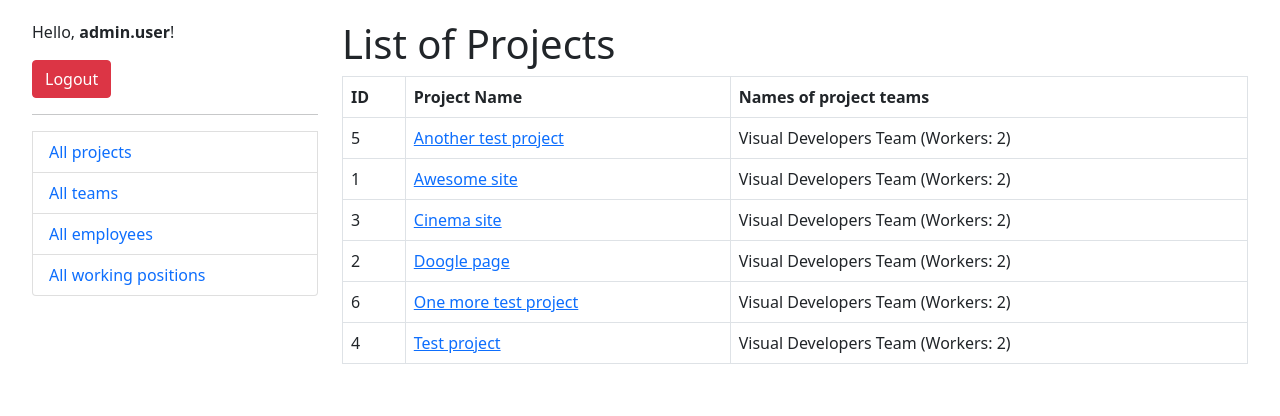
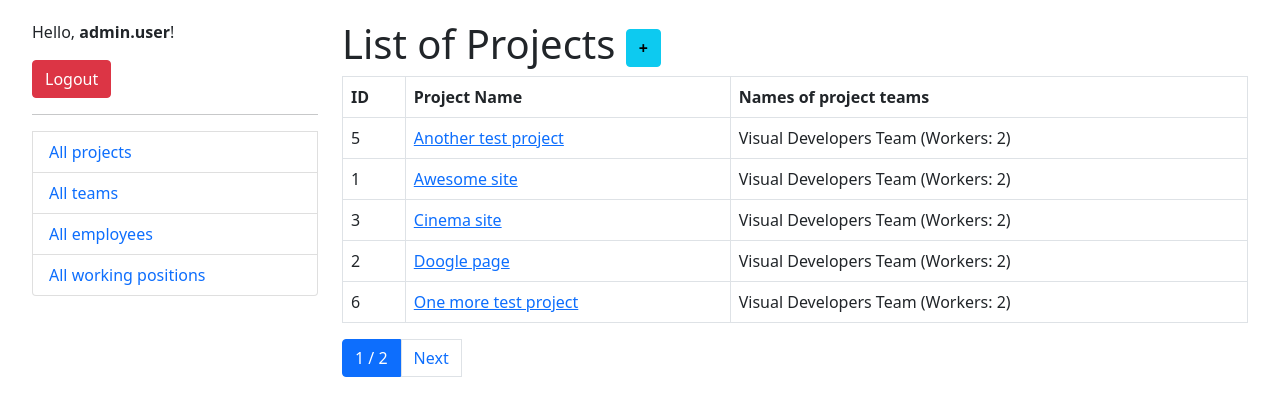
Before and after one commit to serg121192/task-manager, a Django app: page /manager/projects/ in a window 1280 px wide. Shown: the top 416 px of the page. Run offline with Django 5.2, Linux system fonts and the light colour scheme; a user stored in the database is signed in; data comes from the database, SQL or seed files in the repository; both versions use the stored data as it was after the commit.

Commit message:
Implemented a pagination to list pages

```diff
--- a/manager/views.py
+++ b/manager/views.py
@@ -36,6 +36,7 @@ class ProjectListView(LoginRequiredMixin, generic.ListView):
     model = Project
     context_object_name = "projects"
     template_name = "manager/project_list.html"
+    paginate_by = 5
 
 
 class ProjectDetailView(LoginRequiredMixin, generic.DetailView):
@@ -56,10 +57,16 @@ class ProjectDetailView(LoginRequiredMixin, generic.DetailView):
         return context
 
 
+class ProjectCreateView(LoginRequiredMixin, generic.CreateView):
+    model = Project
+    template_name = "manager/project_create.html"
+
+
 class TeamListView(LoginRequiredMixin, generic.ListView):
     model = Team
     context_object_name = "teams"
     template_name = "manager/teams_list.html"
+    paginate_by = 5
 
 
 class TeamDetailView(LoginRequiredMixin, generic.DetailView):
@@ -79,6 +86,7 @@ class PositionListView(LoginRequiredMixin, generic.ListView):
     model = Position
     context_object_name = "positions"
     template_name = "manager/position_list.html"
+    paginate_by = 10
 
 
 class PositionDetailView(LoginRequiredMixin, generic.DetailView):
@@ -99,6 +107,7 @@ class WorkerListView(LoginRequiredMixin, generic.ListView):
     context_object_name = "workers"
     template_name = "manager/worker_list.html"
     queryset = Worker.objects.select_related("position")
+    paginate_by = 10
 
 
 class WorkerDetailView(LoginRequiredMixin, generic.DetailView):
--- a/templates/base.html
+++ b/templates/base.html
@@ -25,6 +25,10 @@
         <div class="col-sm-9">
           {% block content %}
           {% endblock %}
+
+          {% if is_paginated %}
+            {% include "includes/pagination.html" %}
+          {% endif %}
         </div>
       </div>
     </div>
--- /dev/null
+++ b/templates/includes/pagination.html
@@ -0,0 +1,23 @@
+<ul class="pagination">
+  {% if page_obj.has_previous %}
+    <li class="page-item">
+      <a
+          href="?page={{ page_obj.previous_page_number }}"
+          class="page-link"
+      >Prev</a>
+    </li>
+  {% endif %}
+
+  <li class="page-item active">
+    <span class="page-link">{{ page_obj.number }} / {{paginator.num_pages }}</span>
+  </li>
+
+  {% if page_obj.has_next %}
+    <li>
+      <a
+          href="?page={{ page_obj.next_page_number }}"
+          class="page-link"
+      >Next</a>
+    </li>
+  {% endif %}
+</ul>
--- a/templates/manager/project_detail.html
+++ b/templates/manager/project_detail.html
@@ -1,7 +1,9 @@
 {% extends "base.html" %}
 
 {% block content %}
-  <h1>About project "{{ project.name }}"</h1>
+  <h1>
+    About project "{{ project.name }}"
+  </h1>
   <hr>
   <table class="table table-bordered">
     <thead>
--- a/templates/manager/project_list.html
+++ b/templates/manager/project_list.html
@@ -1,7 +1,14 @@
 {% extends "base.html" %}
 
 {% block content %}
-  <h1>List of Projects</h1>
+  <h1>
+    List of Projects
+    <a href="" class="btn btn-info">
+      <strong>
+        +
+      </strong>
+    </a>
+  </h1>
   <table class="table table-bordered">
     <thead>
       <tr>
--- a/templates/manager/worker_detail.html
+++ b/templates/manager/worker_detail.html
@@ -20,7 +20,7 @@
     {% endfor %}
   </ul>
   <hr>
-  <h4>Worker's Teams</h4>
+  <h4>Worker's Teams:</h4>
   <ul>
     {% for team in worker.teams.all %}
       <li>{{ team.name }}</li>
```
Also changed, not shown: db.sqlite3.
